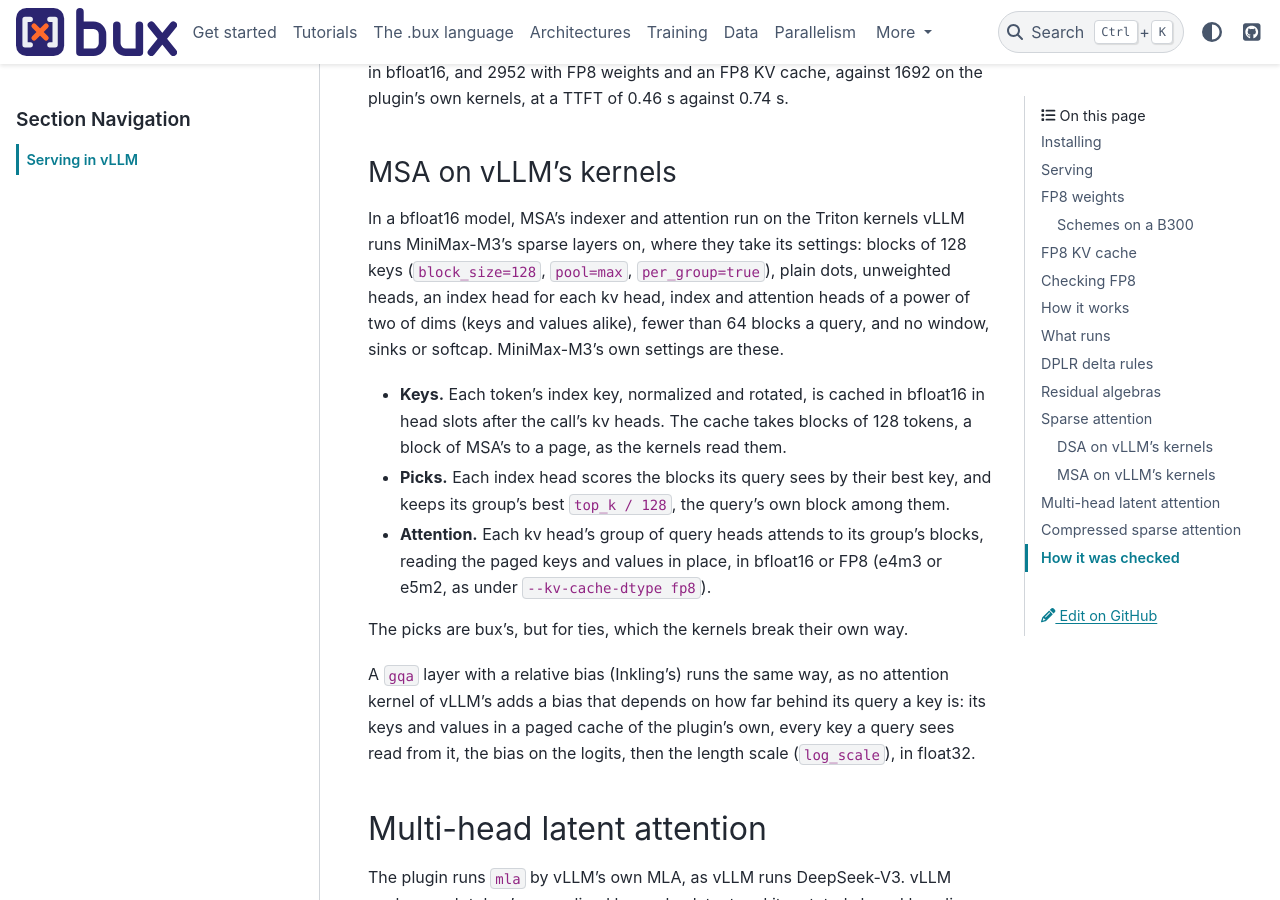
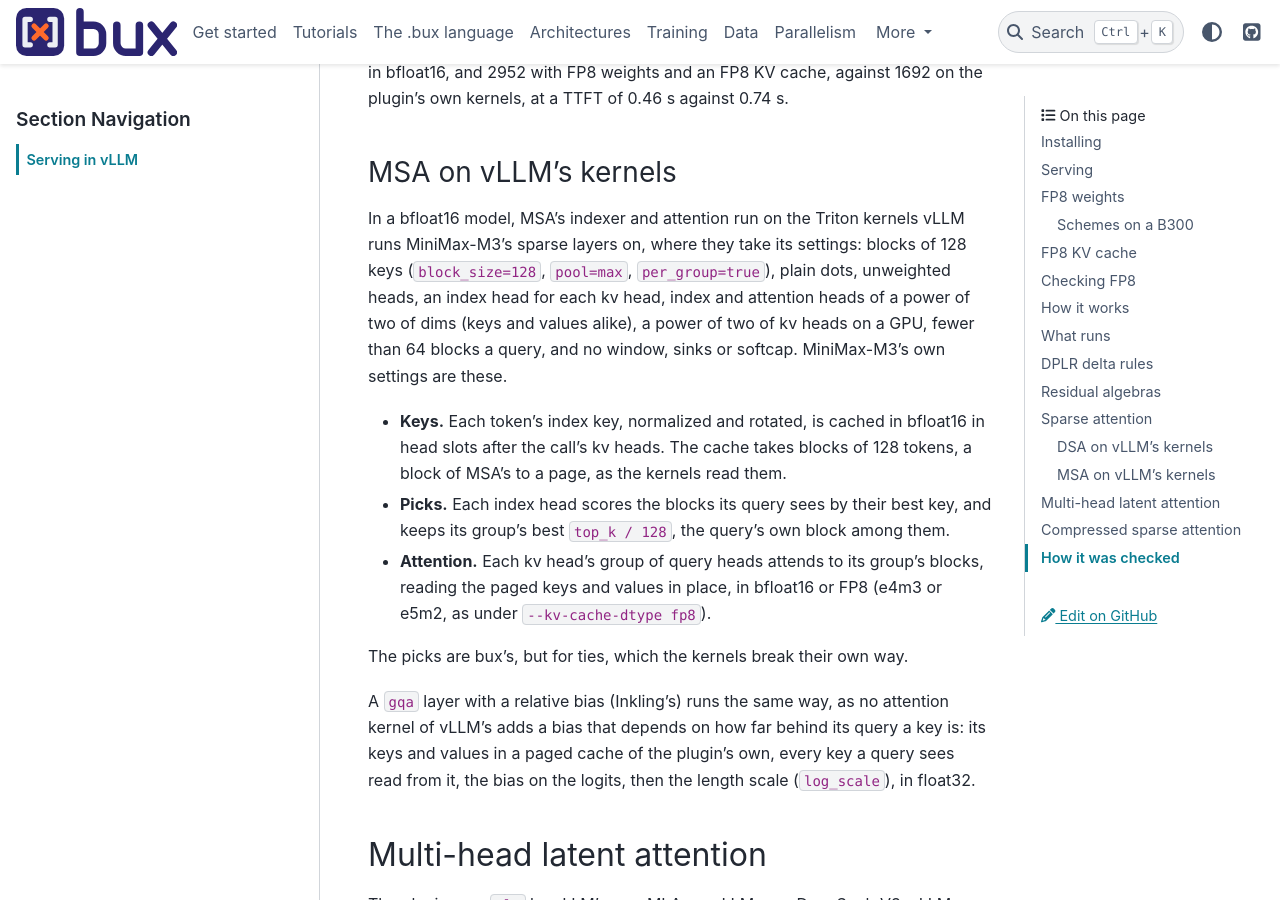
Before and after one commit to pilot7747/bux, a Sphinx documentation site: the page built from docs/export/vllm.md, in a window 1280 px wide and 900 px high, scrolled down 18272 px. Built offline with Sphinx 7.4.7 and the PyData theme 0.15.4, drawn with Linux system fonts in a browser that asks for light colours.

Commit message:
vLLM plugin: MSA on vLLM's MiniMax-M3 kernels at a power of two of kv heads on a rank alone, as their decoding index kernel spans the index heads in one arange (the timeline's MHA arm of 44 failed to compile)
Co-Authored-By: Claude Opus 5.5 <noreply@anthropic.com>

```diff
--- a/docs/export/vllm.md
+++ b/docs/export/vllm.md
@@ -556,8 +556,9 @@ In a bfloat16 model, MSA's indexer and attention run on the Triton kernels vLLM
 runs MiniMax-M3's sparse layers on, where they take its settings: blocks of 128
 keys (`block_size=128`, `pool=max`, `per_group=true`), plain dots, unweighted
 heads, an index head for each kv head, index and attention heads of a power of two
-of dims (keys and values alike), fewer than 64 blocks a query, and no window, sinks
-or softcap. MiniMax-M3's own settings are these.
+of dims (keys and values alike), a power of two of kv heads on a GPU, fewer than 64
+blocks a query, and no window, sinks or softcap. MiniMax-M3's own settings are
+these.
 
 - **Keys.** Each token's index key, normalized and rotated, is cached in bfloat16
   in head slots after the call's kv heads. The cache takes blocks of 128 tokens, a
```
Also changed, not shown: 2 other files.
